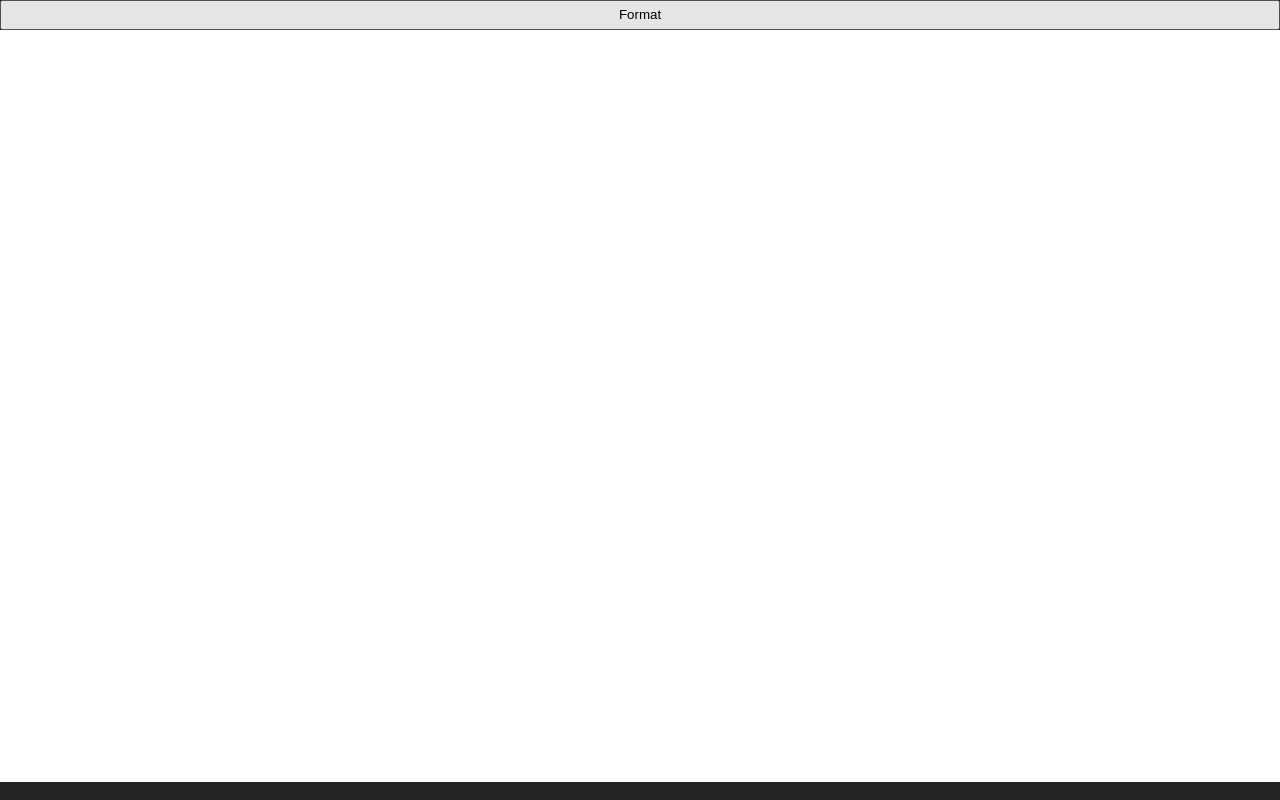
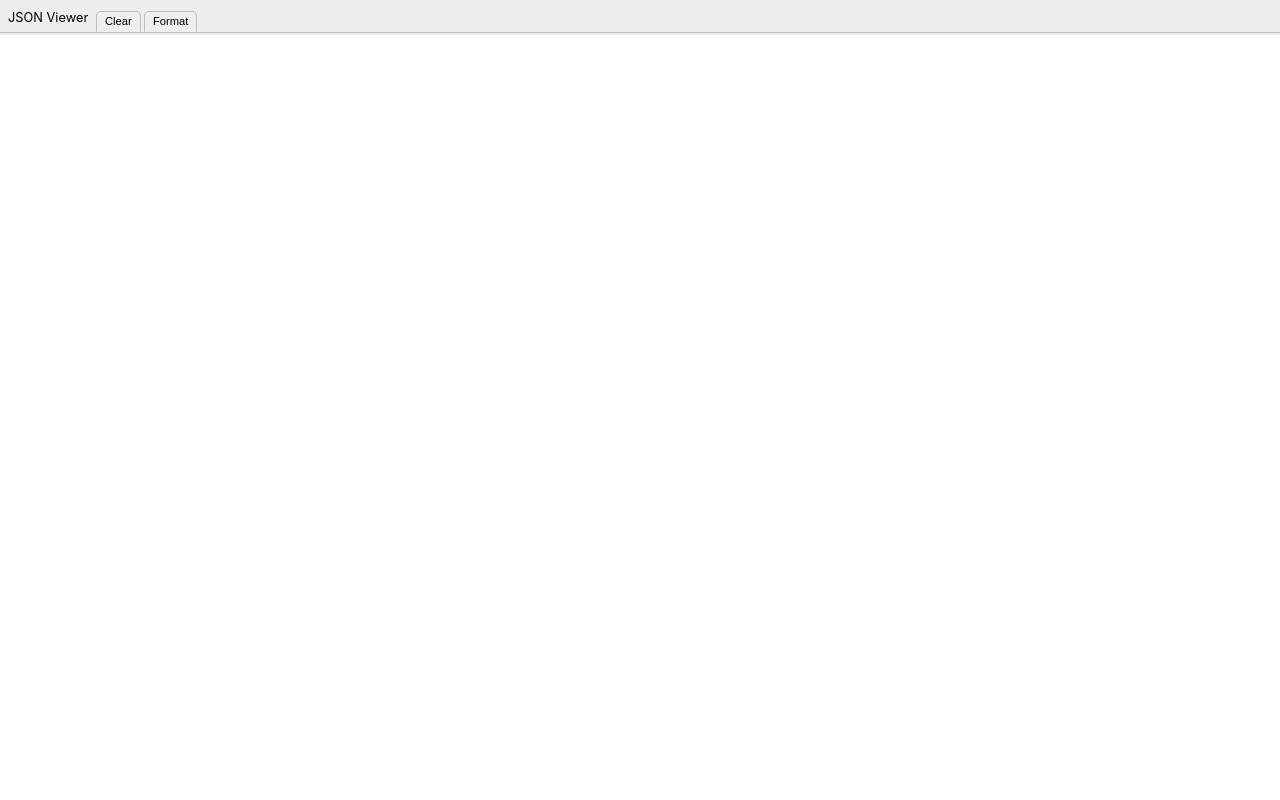
Before and after one commit to crisissettled/jsonviewer, a React (Vite) app: page / in a window 1280 px wide. Built offline with nearby package versions, Linux system fonts and the light colour scheme.

Commit message:
adjust & fix

```diff
--- a/src/App.css
+++ b/src/App.css
@@ -3,22 +3,54 @@
   text-align: center;
   box-sizing:border-box
 }
+.title {
+  font-size: 0.8rem;
+  height: 1rem;
+  position: absolute;
+  top:0;
+  bottom: 0;
+  margin: auto;
+  left:0.5rem;
+  color: black;
+
+}
 .menu {
-  width: 100vw;
+  position: relative;
+  border-bottom: solid 1px #c0bdbd;
+  height: 2rem;
+}
+.btn {
+  border-top-right-radius: 0.3rem;
+  border-top-left-radius: 0.3rem;
+  line-height: 1.2rem;
+  padding: 0 0.5rem;
+  font-size: 0.7rem;
+  cursor: pointer;
+  position: absolute;
+  bottom: 0%;
+  border: solid 1px #c0bdbd;
+  border-bottom: solid 1px transparent;
+}
+.btn-clear{
+  left: 6rem;
 }
 .btn-format{
-    width: 100vw;
-    line-height: 1.5rem;
-    cursor: pointer;
+    left: 9rem;
  }
-
+ .btn-clear:hover,.btn-format:hover{
+    border: solid 1px #858181;
+    border-bottom: solid 1px transparent;
+ }
  .json-text{
+    position: absolute;
+    top:2.2rem;
+    bottom: 0;
+    left: 0rem;
+    right: 0rem;
+    padding:0.3rem  0.2rem;
+    padding-bottom: 2rem;
+    resize: none;
     border: none;
-    margin: 0;
-    padding: 0%;
-    resize: none;
-    width: 100vw;
-    height: calc(100vh - 3rem);
  }
 
  .error-msg {
--- a/src/App.jsx
+++ b/src/App.jsx
@@ -1,22 +1,19 @@
-import { useEffect, useRef, useState } from "react";
+import { useState } from "react";
 import "./App.css";
 
 function App() {
   const [jsonText, setJsonText] = useState("");
   const [errorMsg, setErrorMsg] = useState("");
-  const jsonTextRef = useRef();
 
-  useEffect(() => {
-    if (jsonText === "") {
-      setJsonText(jsonTextRef.current?.value);
-    }
-  }, [jsonText]);
+  const handleJsonClear = () => {
+    setJsonText("");
+  };
 
   const handleJsonFormat = () => {
+    if (!jsonText) return;
     try {
       const formattedJsonText = JSON.stringify(JSON.parse(jsonText), null, 2);
-      jsonTextRef.current.value = formattedJsonText;
-      setJsonText("");
+      setJsonText(formattedJsonText);
     } catch (err) {
       setErrorMsg(err.message);
     }
@@ -25,12 +22,17 @@ function App() {
   return (
     <>
       <div className="menu">
-        <button className="btn-format" onClick={handleJsonFormat}>
+        <div className="title">JSON Viewer</div>
+        <button className="btn btn-clear" onClick={handleJsonClear}>
+          Clear
+        </button>
+        <button className="btn btn-format" onClick={handleJsonFormat}>
           Format
         </button>
         <div className="error-msg">{errorMsg}</div>
       </div>
       <textarea
+        value={jsonText}
         className="json-text"
         onChange={(e) => {
           setJsonText(e.target.value);
--- a/src/index.css
+++ b/src/index.css
@@ -5,7 +5,7 @@
 
   color-scheme: light dark;
   color: rgba(255, 255, 255, 0.87);
-  background-color: #242424;
+  background-color: #eee;
 
   font-synthesis: none;
   text-rendering: optimizeLegibility;
```
Lines whose indentation alone changed are shown as unchanged.
